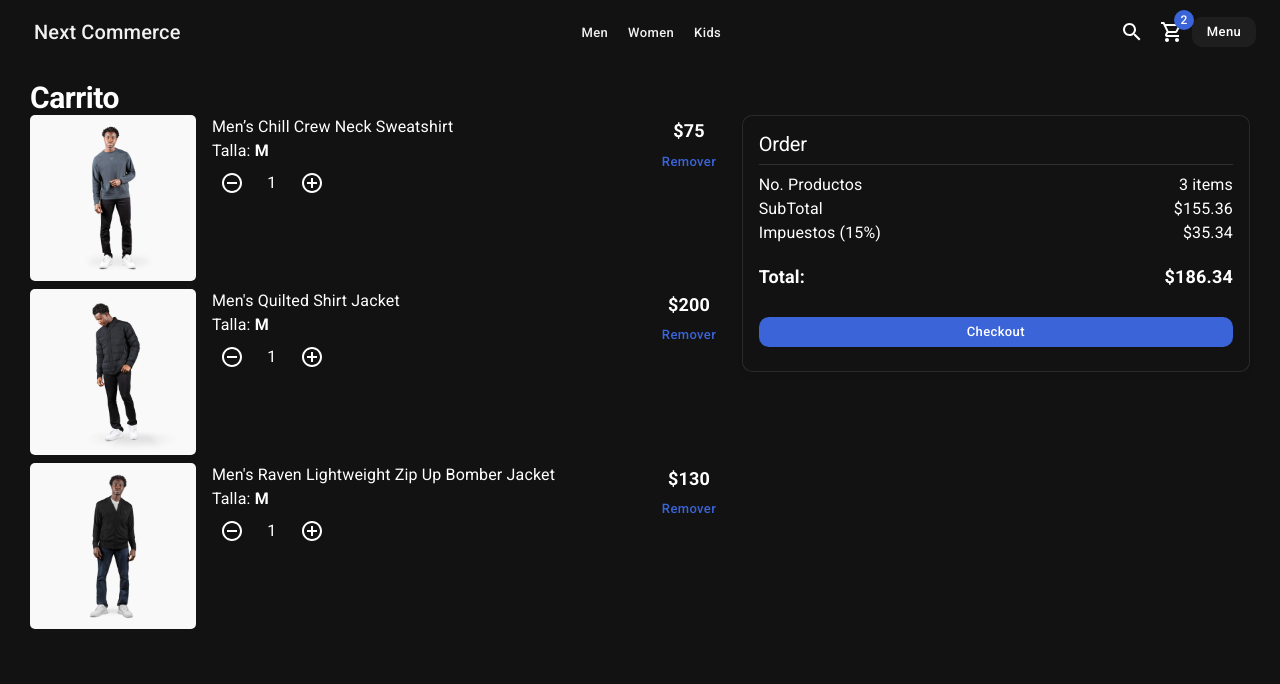
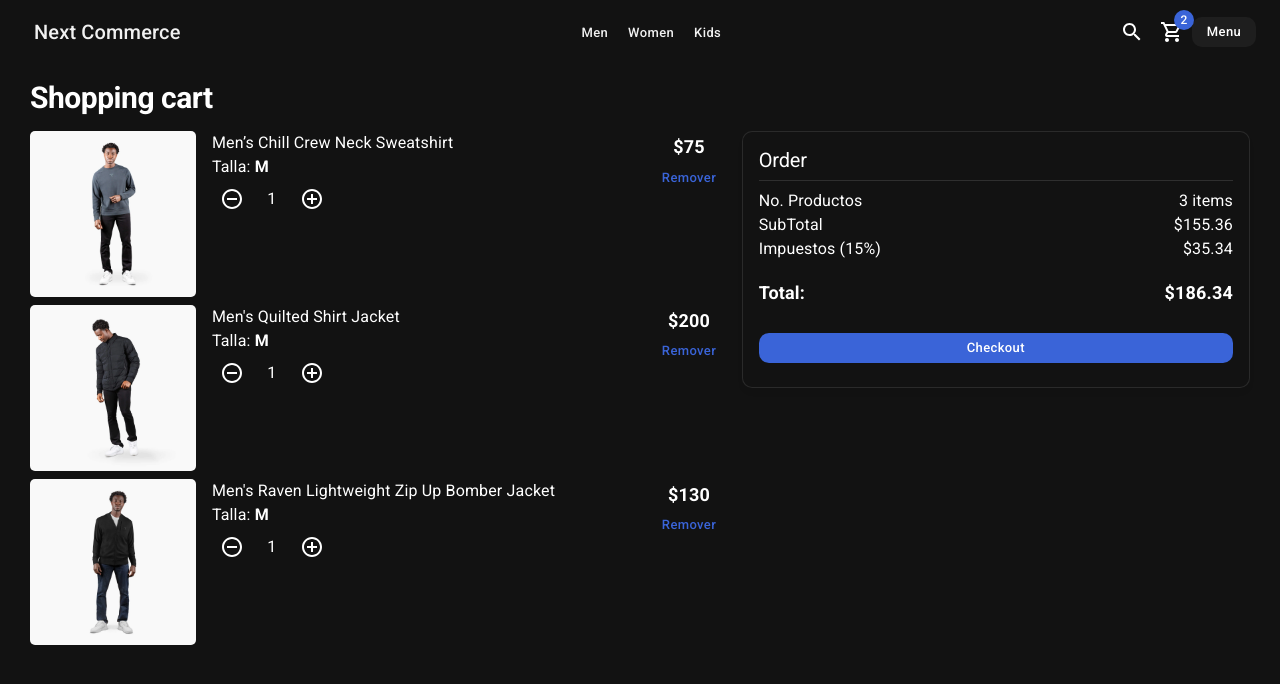
Before and after one commit to ljaviertovar/next-commerce, a Next.js app: page /cart in a window 1280 px wide. Shown: the top 684 px of the page. Built offline with nearby package versions, Linux system fonts and the light colour scheme.

Commit message:
update CartPage

```diff
--- a/pages/cart/index.tsx
+++ b/pages/cart/index.tsx
@@ -5,8 +5,8 @@
 export default function CartPage() {
 	return (
 		<ShopLayout title='Carrito - 3' pageDescription={"Carrito de compras de la tienda"}>
-			<Typography variant='h1' component='h1'>
-				Carrito
+			<Typography variant='h1' component='h1' sx={{ mb: 2 }}>
+				Shopping cart
 			</Typography>
 
 			<Grid container>
```
